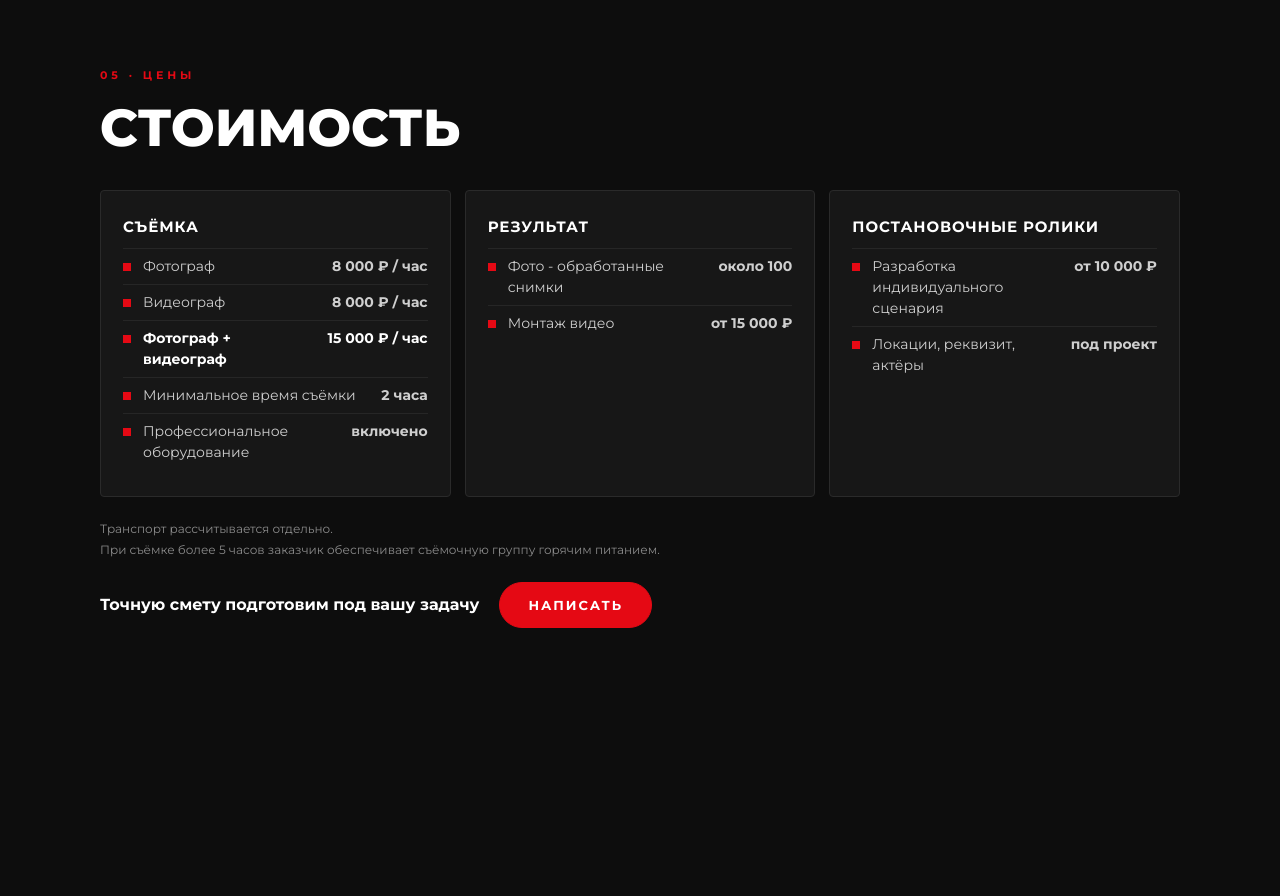
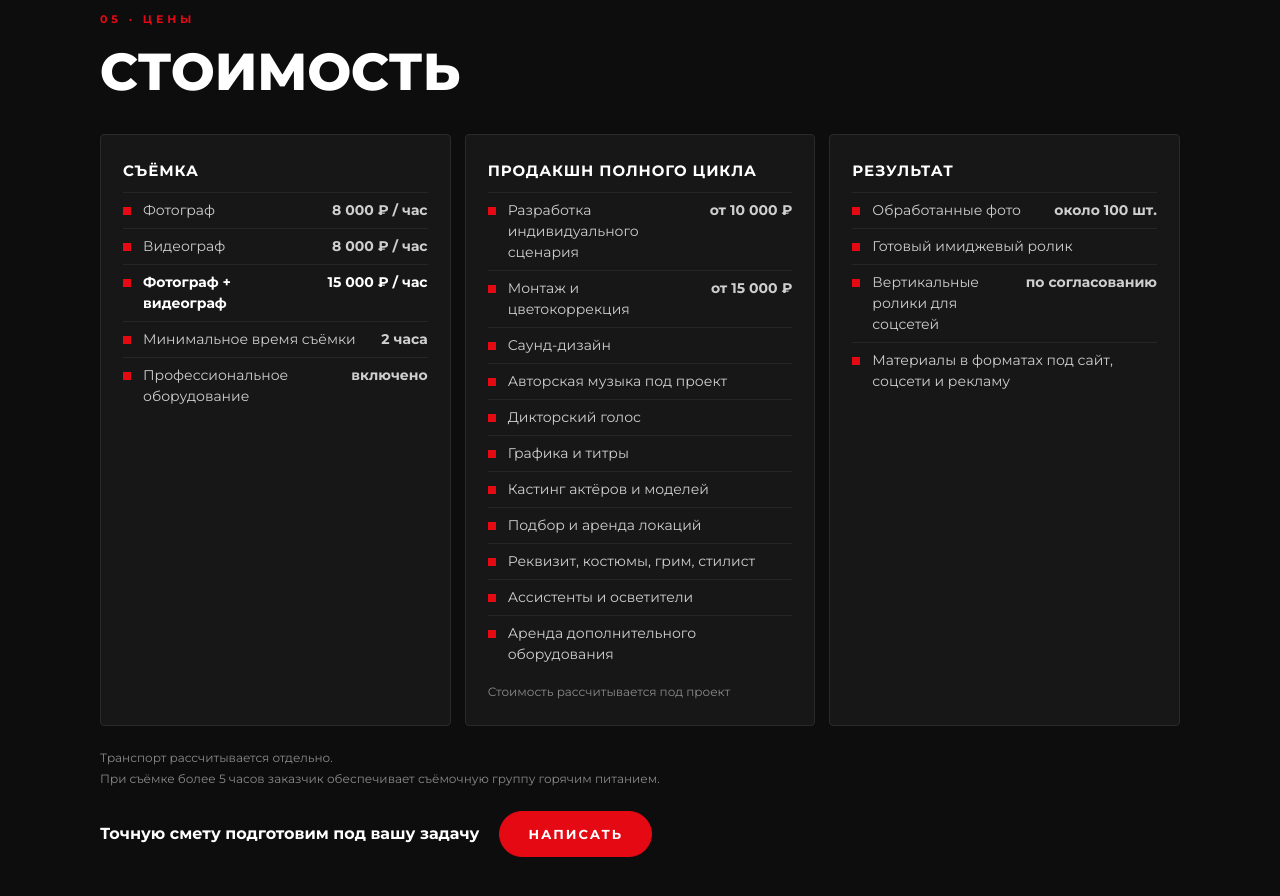
Before and after one commit to Ronnimaks/film_studio, a plain HTML site: page clinic/index.html in a window 1280 px wide. Shown: the part 3260-4156 px from the top of the page. Drawn offline with Linux system fonts and the light colour scheme.

Commit message:
Клиника: колонки Съёмка, Продакшн, Результат
Co-Authored-By: Claude Opus 5.5 <noreply@anthropic.com>

```diff
--- a/clinic/index.html
+++ b/clinic/index.html
@@ -76,6 +76,7 @@ h2{font:800 clamp(26px,4.4vw,52px)/1.08 Montserrat;text-transform:uppercase}
 .pack ul.cost li{display:flex;justify-content:space-between;gap:10px}
 .pack ul.cost b{white-space:nowrap;font-weight:700}
 
+.pack .note{font:400 12px Montserrat;color:#8a8a8a;margin-top:12px}
 .terms{margin-top:22px;font:400 12px/1.7 Montserrat;color:#8a8a8a}
 .smeta{margin-top:22px;display:flex;align-items:center;gap:20px;flex-wrap:wrap;font:600 16px Montserrat}
 .smeta .btn{padding:14px 28px}
@@ -171,17 +172,29 @@ h2{font:800 clamp(26px,4.4vw,52px)/1.08 Montserrat;text-transform:uppercase}
     </ul>
    </div>
    <div class="pack">
+    <h3>Продакшн полного цикла</h3>
+    <ul class="cost">
+     <li><span>Разработка индивидуального сценария</span><b>от 10 000 ₽</b></li>
+     <li><span>Монтаж и цветокоррекция</span><b>от 15 000 ₽</b></li>
+     <li><span>Саунд-дизайн</span></li>
+     <li><span>Авторская музыка под проект</span></li>
+     <li><span>Дикторский голос</span></li>
+     <li><span>Графика и титры</span></li>
+     <li><span>Кастинг актёров и моделей</span></li>
+     <li><span>Подбор и аренда локаций</span></li>
+     <li><span>Реквизит, костюмы, грим, стилист</span></li>
+     <li><span>Ассистенты и осветители</span></li>
+     <li><span>Аренда дополнительного оборудования</span></li>
+    </ul>
+    <p class="note">Стоимость рассчитывается под проект</p>
+   </div>
+   <div class="pack">
     <h3>Результат</h3>
     <ul class="cost">
-     <li><span>Фото - обработанные снимки</span><b>около 100</b></li>
-     <li><span>Монтаж видео</span><b>от 15 000 ₽</b></li>
-    </ul>
-   </div>
-   <div class="pack">
-    <h3>Постановочные ролики</h3>
-    <ul class="cost">
-     <li><span>Разработка индивидуального сценария</span><b>от 10 000 ₽</b></li>
-     <li><span>Локации, реквизит, актёры</span><b>под проект</b></li>
+     <li><span>Обработанные фото</span><b>около 100 шт.</b></li>
+     <li><span>Готовый имиджевый ролик</span></li>
+     <li><span>Вертикальные ролики для соцсетей</span><b>по согласованию</b></li>
+     <li><span>Материалы в форматах под сайт, соцсети и рекламу</span></li>
     </ul>
    </div>
   </div>
```
Also changed, not shown: 1 other file.
